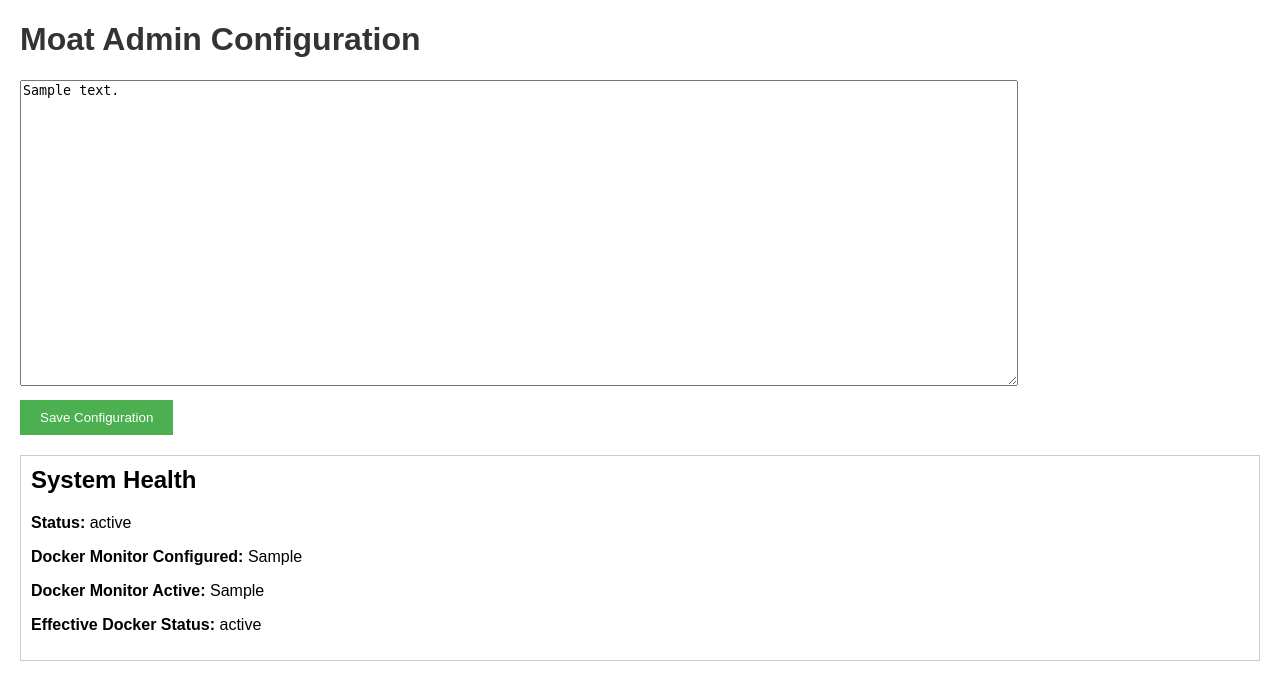
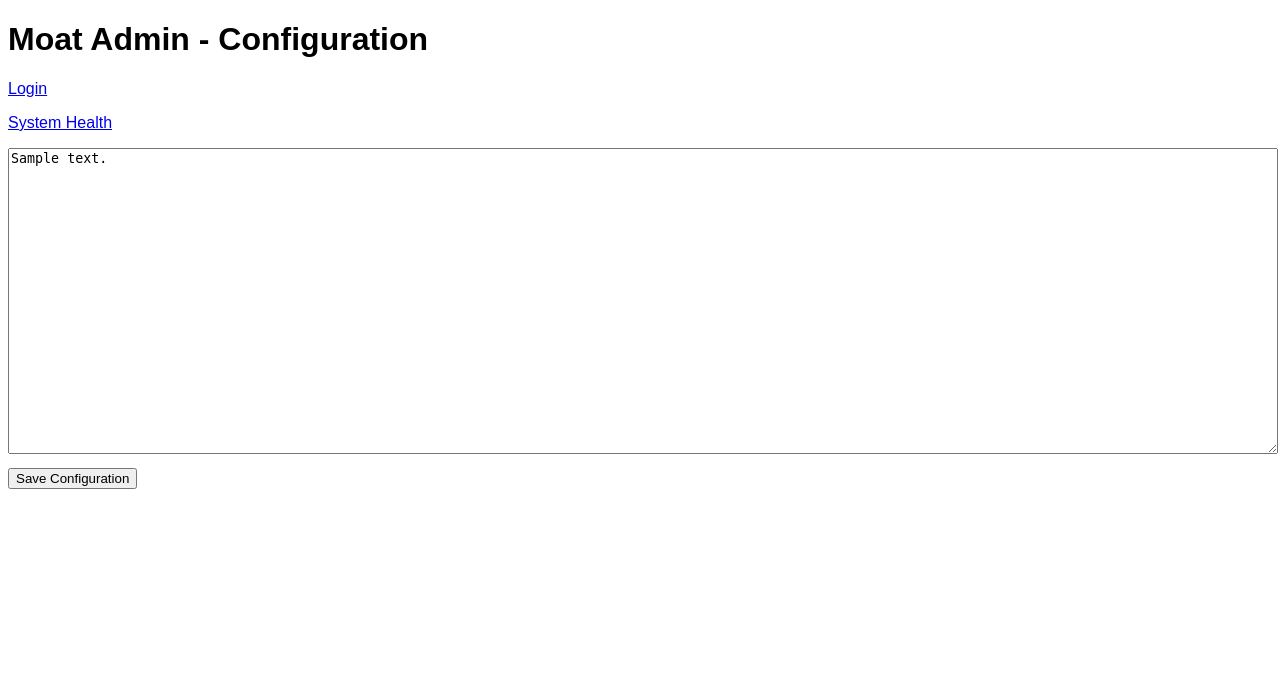
Before and after one commit to 9-5/moat, a Python web app: template moat/templates/admin_config.html in a window 1280 px wide. Shown: the top 700 px of the page. Run offline with Jinja, Linux system fonts and the light colour scheme; the template is opened without the code that fills it: most values are stand-ins (such as "Sample title", 1, 10 or a date in 2020).

Commit message:
Add health endpoint to admin UI

```diff
--- a/moat/docker_monitor.py
+++ b/moat/docker_monitor.py
@@ -22,7 +22,9 @@ async def is_docker_monitor_running() -> bool:
 
 async def process_container_labels(container, action:
 ... (FILE CONTENT TRUNCATED) ...
-                    print(f"Docker Monitor: Container {event['id'][:12]} not found for event {action}, skipping.")
+y_container_id(event["id"])
+                        else:
+                            print(f"Docker Monitor: Container {event['id'][:12]} not found for event {action}, skipping.")
                     except Exception as e:
                         print(f"Docker Monitor: Error processing event for {event['id'][:12]}: {e}")
     except docker.errors.DockerException as e:
--- a/moat/templates/admin_config.html
+++ b/moat/templates/admin_config.html
@@ -1,53 +1,24 @@
 <!DOCTYPE html>
 <html>
 <head>
-    <title>Moat Admin Configuration</title>
+    <title>Moat Admin - Configuration</title>
     <style>
-        body {
-            font-family: Arial, sans-serif;
-            margin: 20px;
-        }
-        h1 {
-            color: #333;
-        }
-        form {
-            margin-top: 20px;
-        }
-        textarea {
-            width: 80%;
-            height: 300px;
-            margin-bottom: 10px;
-        }
-        button {
-            padding: 10px 20px;
-            background-color: #4CAF50;
-            color: white;
-            border: none;
-            cursor: pointer;
-        }
-        button:hover {
-            background-color: #3e8e41;
-        }
-        .error {
-            color: red;
-            margin-bottom: 10px;
-        }
-        .success {
-            color: green;
-            margin-bottom: 10px;
-        }
-        .health-status {
-            margin-top: 20px;
-            border: 1px solid #ccc;
-            padding: 10px;
-        }
-        .health-status h2 {
-            margin-top: 0;
-        }
+        body { font-family: sans-serif; }
+        textarea { width: 100%; height: 300px; margin-bottom: 10px; }
+        .success { color: green; }
+        .error { color: red; }
     </style>
 </head>
 <body>
-    <h1>Moat Admin Configuration</h1>
+    <h1>Moat Admin - Configuration</h1>
+
+    {% if current_user %}
+        <p>Logged in as: {{ current_user.username }} | <a href="/moat/auth/logout">Logout</a></p>
+    {% else %}
+        <p><a href="/moat/auth/login">Login</a></p>
+    {% endif %}
+
+    <p><a href="/moat/admin/health">System Health</a></p>
 
     {% if success %}
         <p class="success">Configuration saved successfully!</p>
@@ -58,17 +29,9 @@
     {% endif %}
 
     <form method="post">
-        <textarea name="config_content">{{ config_content }}</textarea><br>
+        <textarea name="config_content">{{ config_content }}</textarea>
         <button type="submit">Save Configuration</button>
     </form>
 
-    <div class="health-status">
-        <h2>System Health</h2>
-        <p><strong>Status:</strong> {{ health_status.status }}</p>
-        <p><strong>Docker Monitor Configured:</strong> {{ health_status.docker_monitor_configured }}</p>
-        <p><strong>Docker Monitor Active:</strong> {{ health_status.docker_monitor_active }}</p>
-        <p><strong>Effective Docker Status:</strong> {{health_status.effective_docker_status }}</p>
-    </div>
-
 </body>
 </html>
```
Also changed, not shown: moat/admin_ui.py (+22 -13 lines), moat/templates/admin_health.html (added, +32 -0 lines), moat/templates/login.html (added, +25 -0 lines), moat/templates/register.html (added, +18 -0 lines).
